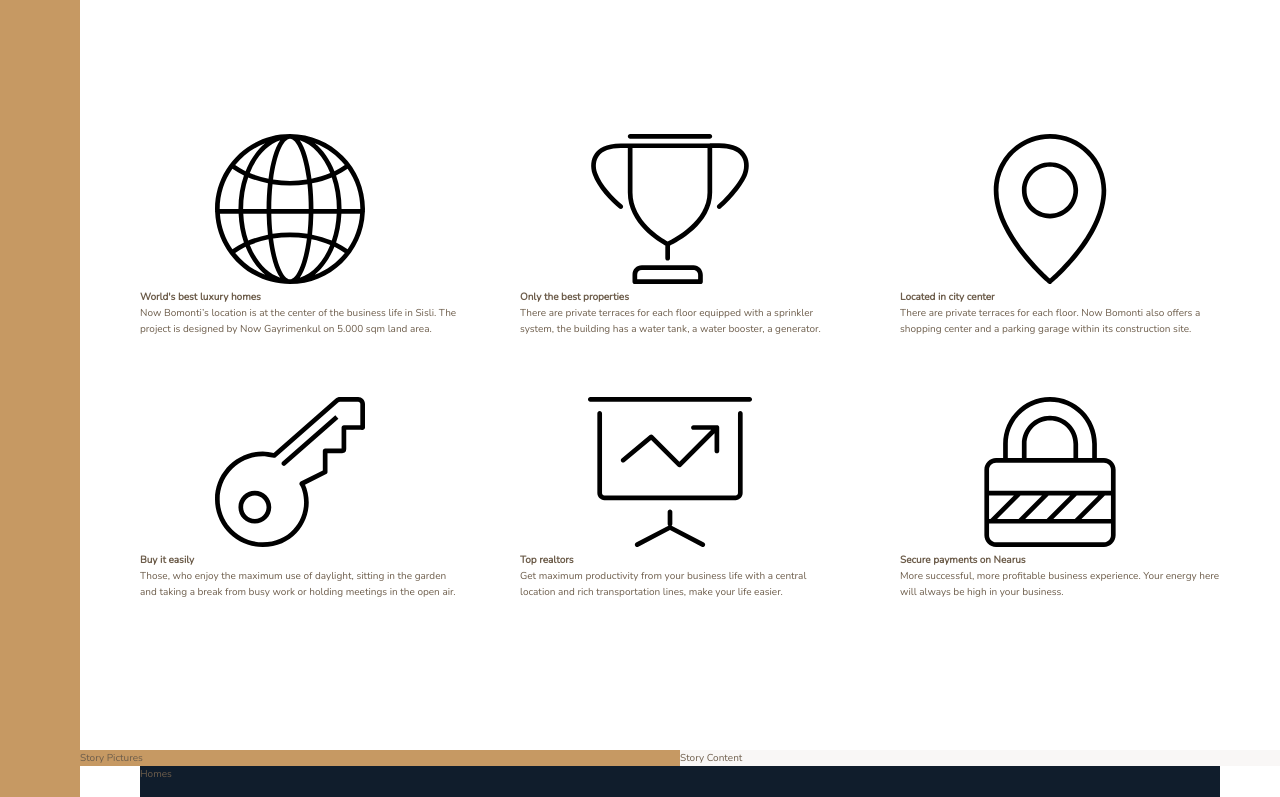
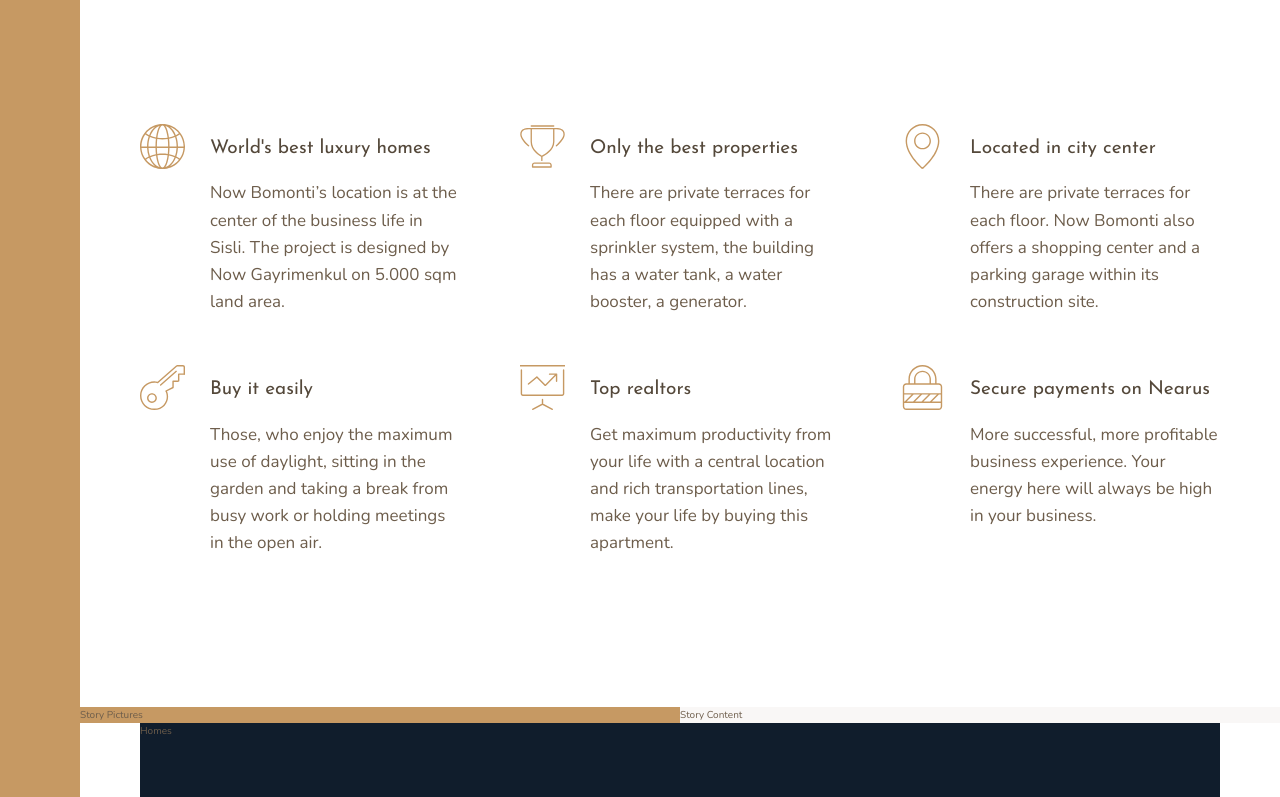
Before and after one commit to appsius/nearus, a website: page index.html in a window 1280 px wide. Shown: the part 656-1453 px from the top of the page. Drawn offline with nearby package versions, Linux system fonts and the light colour scheme.

Commit message:
Building Features Section Part-2

```diff
--- a/index.html
+++ b/index.html
@@ -32,7 +32,7 @@
 				<svg class="feature__icon">
 					<use xlink:href="/img/sprite.svg#icon-global"></use>
 				</svg>
-				<h4 class="heading-4">World's best luxury homes</h4>
+				<h4 class="heading-4 heading-4--dark">World's best luxury homes</h4>
 				<p class="feature__text">
 					Now Bomonti’s location is at the center of the business life in
 					Sisli. The project is designed by Now Gayrimenkul on 5.000 sqm
@@ -44,7 +44,7 @@
 				<svg class="feature__icon">
 					<use xlink:href="/img/sprite.svg#icon-trophy"></use>
 				</svg>
-				<h4 class="heading-4">Only the best properties</h4>
+				<h4 class="heading-4 heading-4--dark">Only the best properties</h4>
 				<p class="feature__text">
 					There are private terraces for each floor equipped with a
 					sprinkler system, the building has a water tank, a water booster,
@@ -56,7 +56,7 @@
 				<svg class="feature__icon">
 					<use xlink:href="/img/sprite.svg#icon-map-pin"></use>
 				</svg>
-				<h4 class="heading-4">Located in city center</h4>
+				<h4 class="heading-4 heading-4--dark">Located in city center</h4>
 				<p class="feature__text">
 					There are private terraces for each floor. Now Bomonti also
 					offers a shopping center and a parking garage within its
@@ -68,7 +68,7 @@
 				<svg class="feature__icon">
 					<use xlink:href="/img/sprite.svg#icon-key"></use>
 				</svg>
-				<h4 class="heading-4">Buy it easily</h4>
+				<h4 class="heading-4 heading-4--dark">Buy it easily</h4>
 				<p class="feature__text">
 					Those, who enjoy the maximum use of daylight, sitting in the
 					garden and taking a break from busy work or holding meetings in
@@ -80,10 +80,11 @@
 				<svg class="feature__icon">
 					<use xlink:href="/img/sprite.svg#icon-presentation"></use>
 				</svg>
-				<h4 class="heading-4">Top realtors</h4>
+				<h4 class="heading-4 heading-4--dark">Top realtors</h4>
 				<p class="feature__text">
-					Get maximum productivity from your business life with a central
-					location and rich transportation lines, make your life easier.
+					Get maximum productivity from your life with a central location
+					and rich transportation lines, make your life by buying this
+					apartment.
 				</p>
 			</div>
 
@@ -91,7 +92,7 @@
 				<svg class="feature__icon">
 					<use xlink:href="/img/sprite.svg#icon-lock"></use>
 				</svg>
-				<h4 class="heading-4">Secure payments on Nearus</h4>
+				<h4 class="heading-4 heading-4--dark">Secure payments on Nearus</h4>
 				<p class="feature__text">
 					More successful, more profitable business experience. Your energy
 					here will always be high in your business.
--- a/sass/_features.scss
+++ b/sass/_features.scss
@@ -1,8 +1,29 @@
 .features {
 	display: grid;
 	grid-column: center-start / center-end;
-	grid-template-columns: repeat(3, 1fr);
+	// grid-template-columns: repeat(3, 1fr);
 	grid-gap: 6rem;
+	grid-template-columns: repeat(auto-fit, minmax(25rem, 1fr));
 
+	align-items: start;
 	margin: 15rem 0;
 }
+
+.feature {
+	display: grid;
+	grid-template-columns: min-content 1fr;
+	grid-row-gap: 1.5rem;
+	grid-column-gap: 2.5rem;
+
+	&__icon {
+		fill: $color-primary;
+		width: 4.5rem;
+		height: 4.5rem;
+		grid-row: 1 / span 2;
+		transform: translateY(-1rem);
+	}
+
+	&__text {
+		font-size: 1.7rem;
+	}
+}
--- a/sass/_typography.scss
+++ b/sass/_typography.scss
@@ -0,0 +1,29 @@
+%heading {
+	font-family: $font-display;
+	font-weight: 400;
+}
+
+.heading-1 {
+	@extend %heading;
+}
+
+.heading-2 {
+	@extend %heading;
+}
+
+.heading-3 {
+	@extend %heading;
+}
+
+.heading-4 {
+	@extend %heading;
+	font-size: 1.9rem;
+
+	&--dark {
+		color: $color-grey-dark-1;
+	}
+
+	&--light {
+		color: $color-grey-light-1;
+	}
+}
```
Also changed, not shown: css/style.css.
